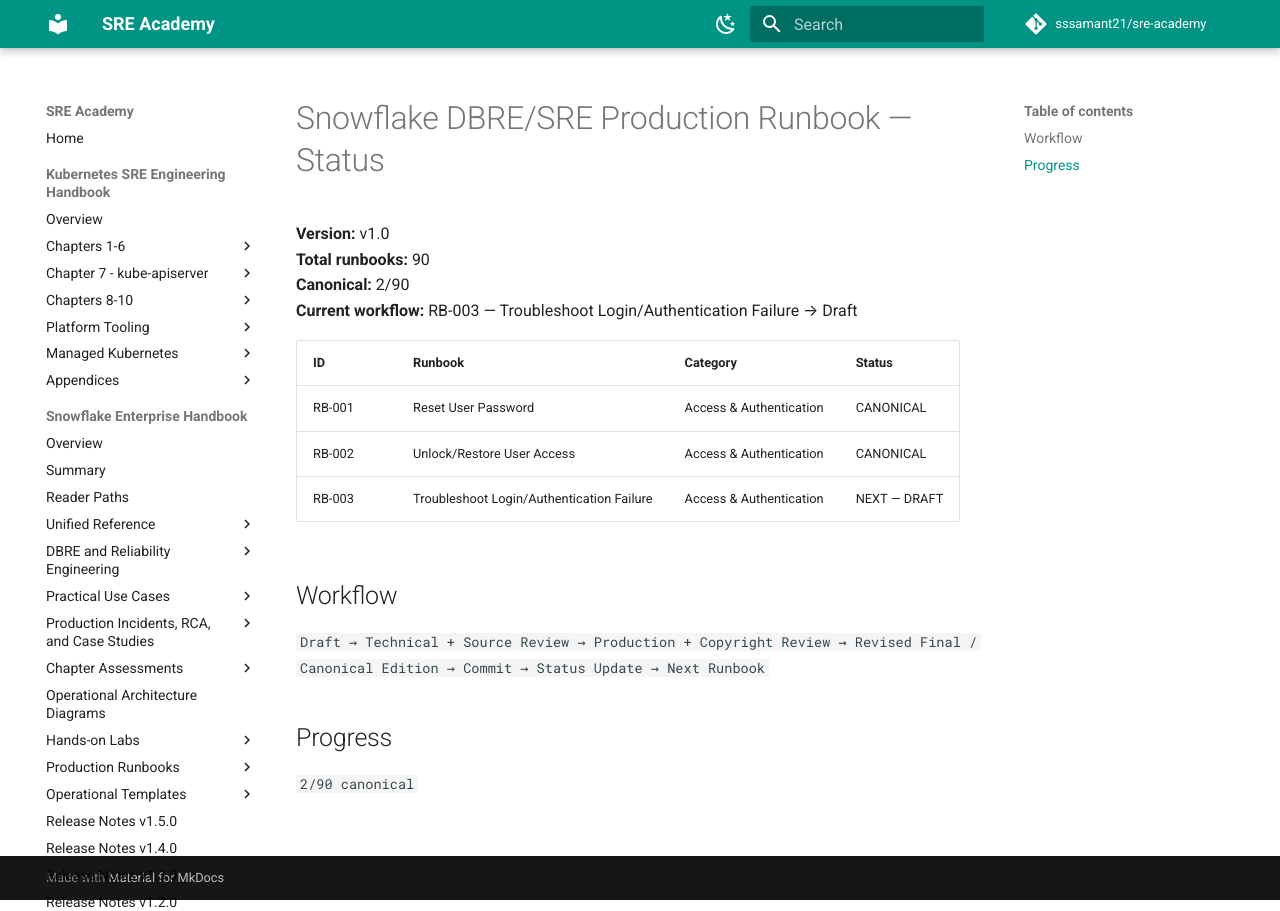
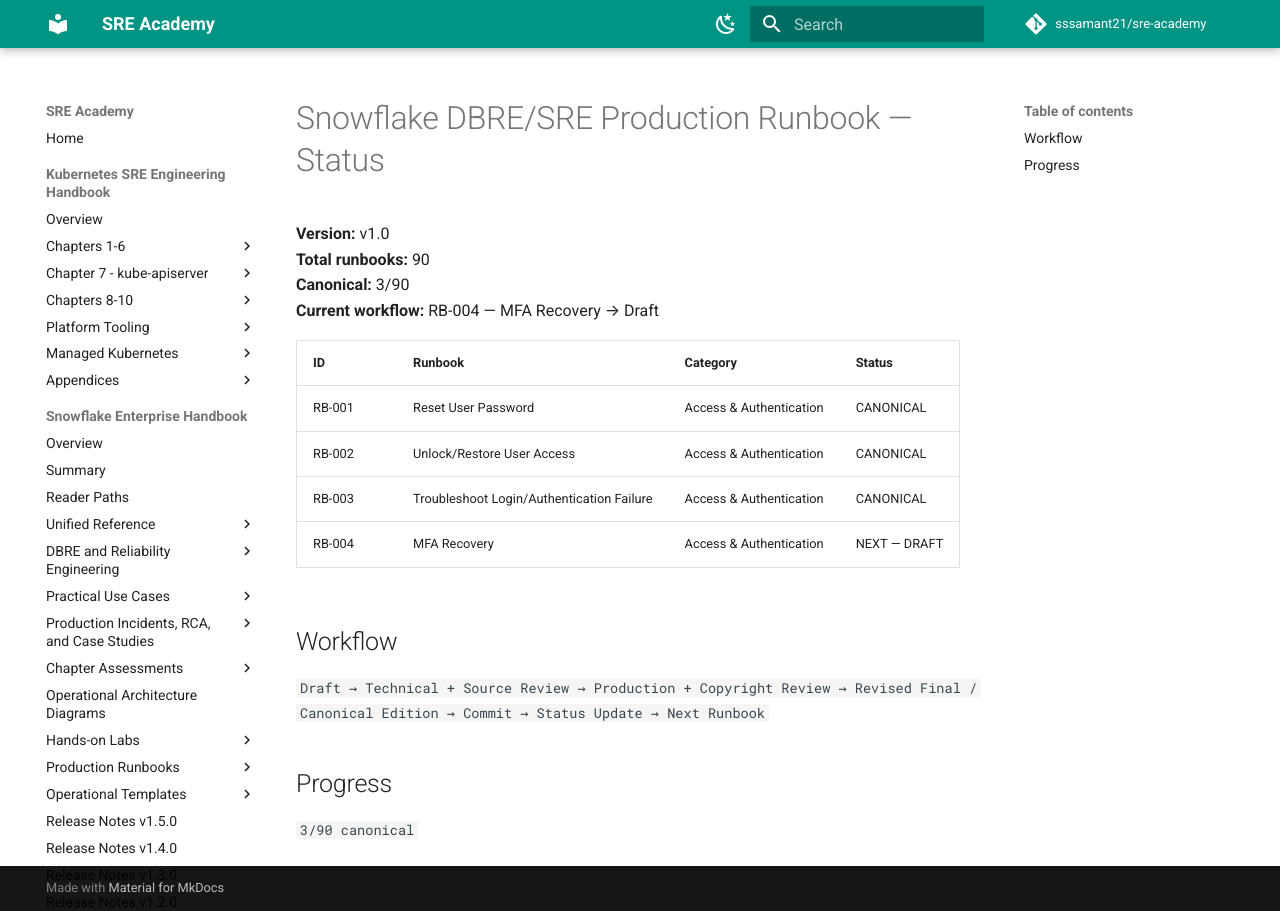
Before and after one commit to sssamant21/sre-academy, an MkDocs documentation site: the page built from docs/books/snowflake/runbooks/STATUS.md, in a window 1280 px wide. Built offline with MkDocs 1.6.1 and Material for MkDocs 9.7.7, drawn with Linux system fonts in a browser that asks for light colours; comment, search, counter and statistics services are not loaded.

Commit message:
docs(snowflake): mark RB-003 canonical and advance RB-004

```diff
--- a/docs/books/snowflake/runbooks/STATUS.md
+++ b/docs/books/snowflake/runbooks/STATUS.md
@@ -2,14 +2,15 @@
 
 **Version:** v1.0
 **Total runbooks:** 90
-**Canonical:** 2/90
-**Current workflow:** RB-003 — Troubleshoot Login/Authentication Failure → Draft
+**Canonical:** 3/90
+**Current workflow:** RB-004 — MFA Recovery → Draft
 
 | ID | Runbook | Category | Status |
 |---|---|---|---|
 | RB-001 | Reset User Password | Access & Authentication | CANONICAL |
 | RB-002 | Unlock/Restore User Access | Access & Authentication | CANONICAL |
-| RB-003 | Troubleshoot Login/Authentication Failure | Access & Authentication | NEXT — DRAFT |
+| RB-003 | Troubleshoot Login/Authentication Failure | Access & Authentication | CANONICAL |
+| RB-004 | MFA Recovery | Access & Authentication | NEXT — DRAFT |
 
 ## Workflow
 
@@ -17,4 +18,4 @@
 
 ## Progress
 
-`2/90 canonical`
+`3/90 canonical`
```
